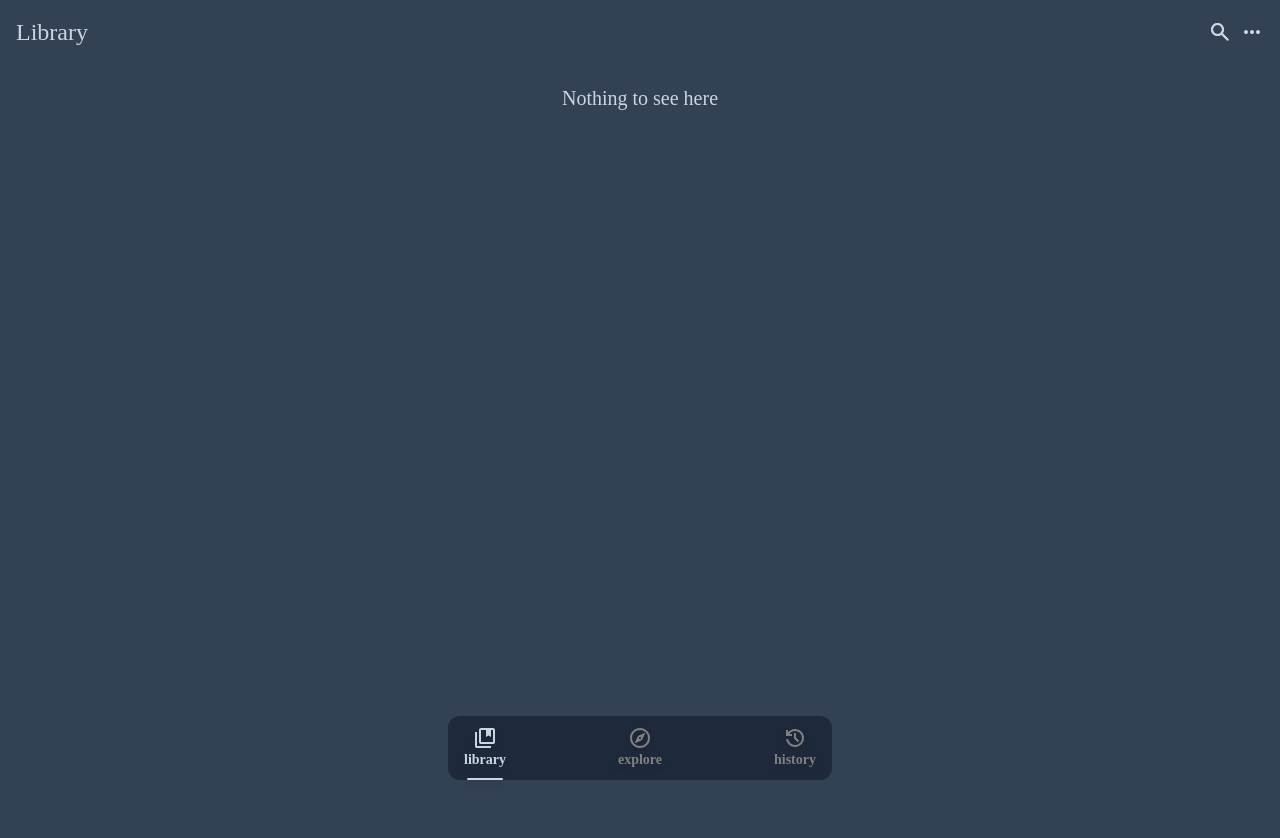
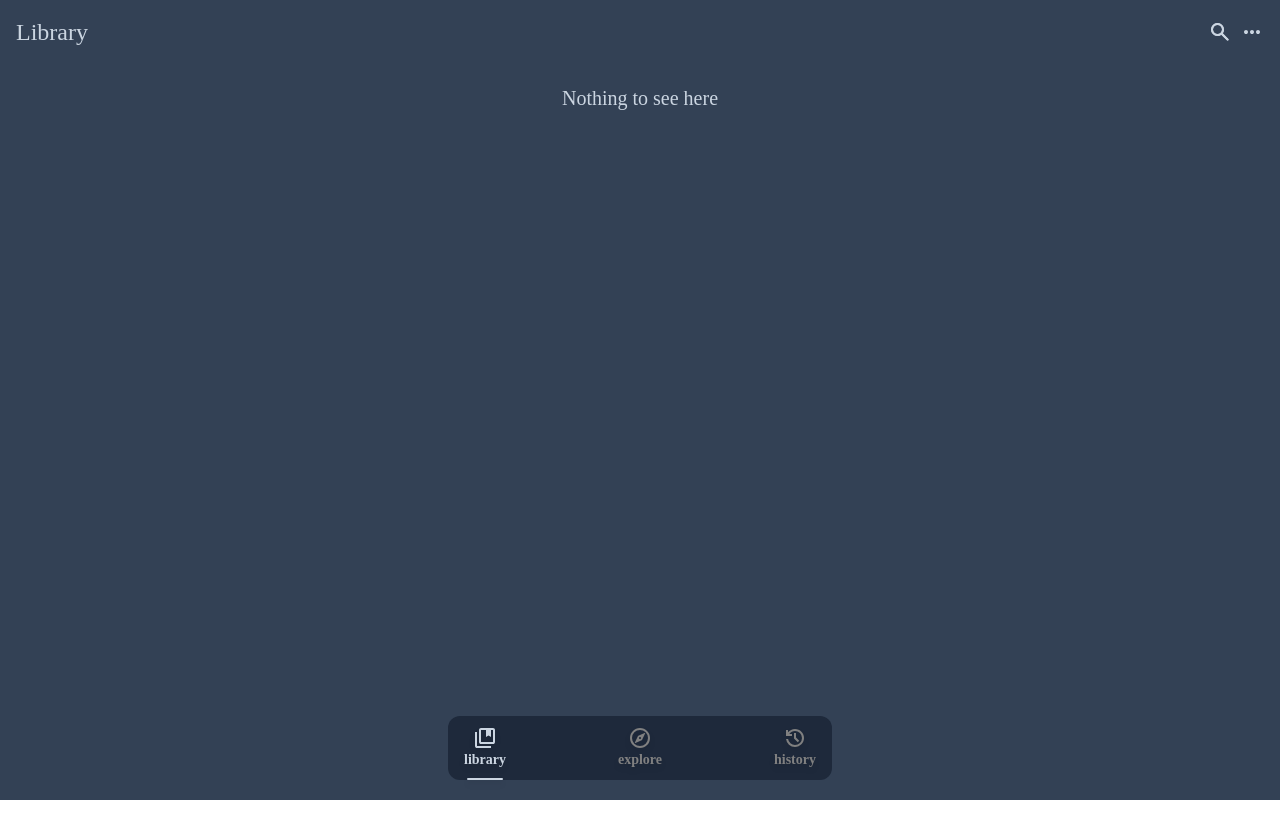
Before and after one commit to ilmossp/kaminari, a Next.js app: page /library in a window 1280 px wide. Shown: the top 838 px of the page. After the commit the page ends 800 px from the top, so only its background shows below. Built offline with nearby package versions, Linux system fonts and the light colour scheme.

Commit message:
modified:   src/components/layout.tsx 	modified:   src/pages/library.tsx

```diff
--- a/src/components/layout.tsx
+++ b/src/components/layout.tsx
@@ -7,7 +7,7 @@ type LayoutProps={title:string}
 
 function Layout({title,children}:PropsWithChildren<LayoutProps>) {
   return (
-    <div className="w-full  bg-blue-gray h-full ">
+    <div className="w-full  bg-blue-gray h-screen ">
       <Header title={title} />
       <main>{children}</main>
       <BottomNavbar />
--- a/src/pages/library.tsx
+++ b/src/pages/library.tsx
@@ -4,7 +4,7 @@ import Layout from "../components/layout";
 
 function Library() {
   return (
-    <div className="w-full h-screen  relative flex items-center flex-col font-sans ">
+    <div className="w-full relative flex justify-center items-center flex-col  font-sans ">
 
         <h1 className="text-cool-gray text-xl">Nothing to see here</h1>
 
```
